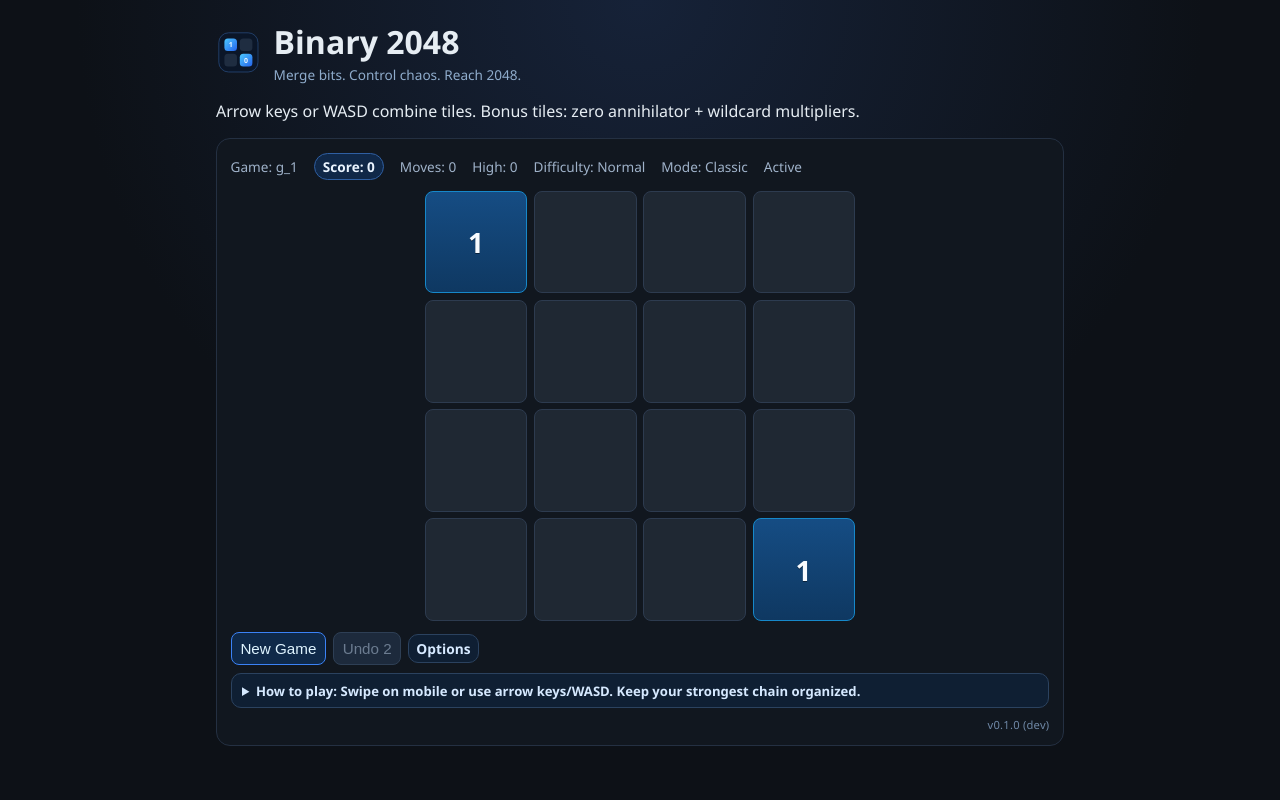
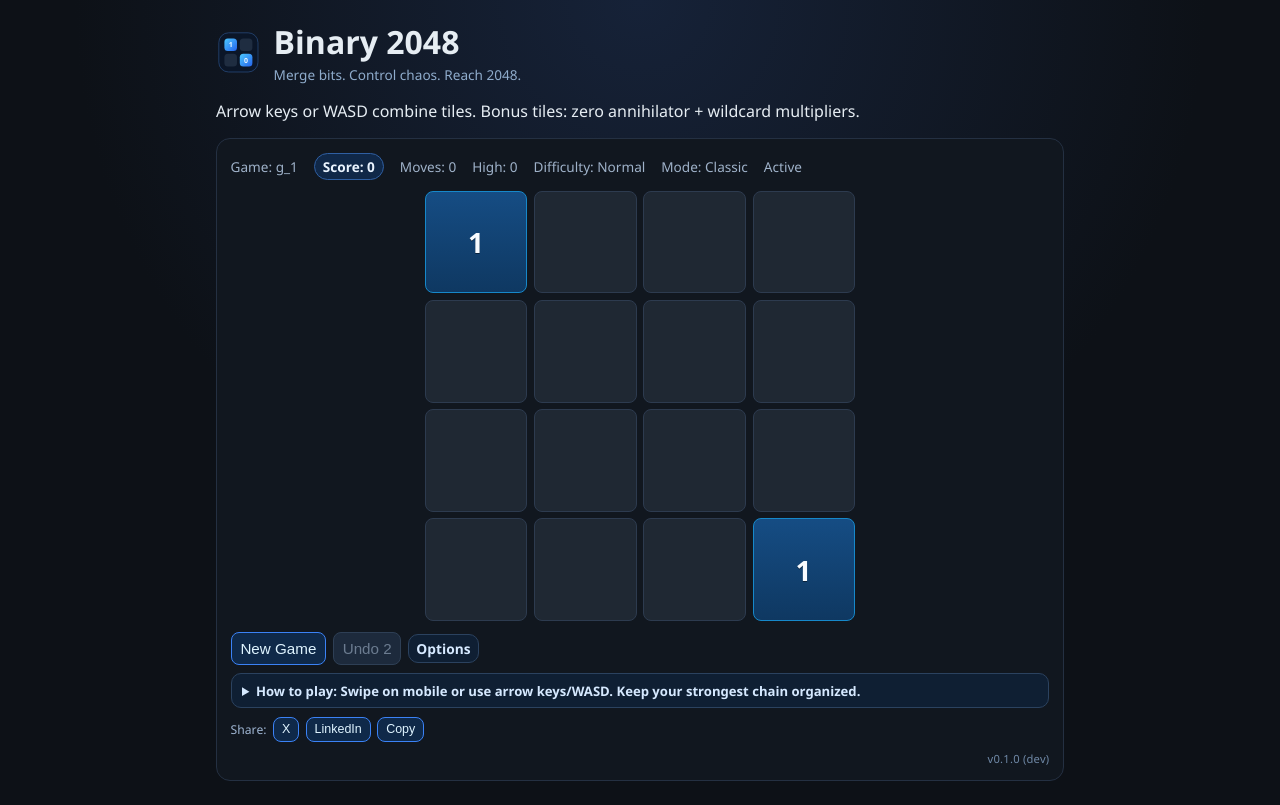
Before and after one commit to alankelsey/Binary-2048, a Next.js app: page / in a window 1280 px wide. Built offline with nearby package versions, Linux system fonts and the light colour scheme.

Commit message:
Add social share actions and share utility tests

```diff
--- a/app/globals.css
+++ b/app/globals.css
@@ -400,6 +400,25 @@ button:disabled {
   letter-spacing: 0.02em;
 }
 
+.share-row {
+  margin-top: 0.55rem;
+  display: flex;
+  align-items: center;
+  gap: 0.4rem;
+  flex-wrap: wrap;
+  font-size: 0.76rem;
+  color: #9fb6d3;
+}
+
+.share-row button {
+  font-size: 0.78rem;
+  padding: 0.3rem 0.5rem;
+}
+
+.share-status {
+  color: #9ee2b3;
+}
+
 .gameover-overlay {
   position: absolute;
   inset: 0.7rem 0.2rem 0.2rem;
--- a/app/page.tsx
+++ b/app/page.tsx
@@ -5,6 +5,7 @@ import { computeCellEffects, type CellEffect, type MoveEvent } from "@/lib/binar
 import { keyToDir, swipeToDir } from "@/lib/binary2048/input";
 import { getUiPolicy } from "@/lib/binary2048/ui-policy";
 import { parseReplayExport, replayStateAtStep, type ReplayData } from "@/lib/binary2048/replay";
+import { buildShareText, buildShareUrls } from "@/lib/binary2048/share";
 
 type Tile = { t: "n"; v: number } | { t: "z" } | { t: "w"; m: number };
 type Cell = Tile | null;
@@ -90,6 +91,7 @@ export default function Home() {
   const [cellEffects, setCellEffects] = useState<Record<string, CellEffect>>({});
   const [undo, setUndo] = useState<UndoMeta>({ limit: 2, used: 0, remaining: 2 });
   const [replay, setReplay] = useState<{ data: ReplayData; step: number; sourceName: string } | null>(null);
+  const [shareMessage, setShareMessage] = useState<string>("");
   const touchStartRef = useRef<{ x: number; y: number } | null>(null);
   const effectTimerRef = useRef<number | null>(null);
   const importInputRef = useRef<HTMLInputElement | null>(null);
@@ -422,6 +424,20 @@ export default function Home() {
   const canUndo = Boolean(!replay && gameId && state && (state.turn ?? 0) > 0 && (undo.remaining ?? 0) > 0 && !busy);
   const replayStepsTotal = replay?.data.steps.length ?? 0;
   const replayStep = replay?.step ?? 0;
+  const shareText = buildShareText(viewState?.score ?? 0, highScore, viewState?.turn ?? 0);
+  const shareUrl = typeof window !== "undefined" ? window.location.origin : "https://binary2048.com";
+  const socialUrls = buildShareUrls(shareText, shareUrl);
+
+  async function copyShare() {
+    try {
+      await navigator.clipboard.writeText(`${shareText} ${shareUrl}`);
+      setShareMessage("Share text copied");
+      window.setTimeout(() => setShareMessage(""), 1800);
+    } catch {
+      setShareMessage("Unable to copy share text");
+      window.setTimeout(() => setShareMessage(""), 1800);
+    }
+  }
 
   return (
     <main>
@@ -654,6 +670,29 @@ export default function Home() {
             <p>Tip: keep your highest value anchored to one side and avoid breaking the chain.</p>
           </div>
         </details>
+        <div className="share-row" aria-label="share actions">
+          <span>Share:</span>
+          <button
+            type="button"
+            onClick={() => {
+              window.open(socialUrls.x, "_blank", "noopener,noreferrer");
+            }}
+          >
+            X
+          </button>
+          <button
+            type="button"
+            onClick={() => {
+              window.open(socialUrls.linkedin, "_blank", "noopener,noreferrer");
+            }}
+          >
+            LinkedIn
+          </button>
+          <button type="button" onClick={() => void copyShare()}>
+            Copy
+          </button>
+          {shareMessage ? <span className="share-status">{shareMessage}</span> : null}
+        </div>
         <p className="build-version" aria-label="app version">
           v{APP_VERSION} ({APP_COMMIT})
         </p>
--- /dev/null
+++ b/lib/binary2048/share.ts
@@ -0,0 +1,12 @@
+export function buildShareText(score: number, highScore: number, moves: number): string {
+  return `I scored ${score} in Binary 2048 (high ${highScore}, moves ${moves}). Can you beat it?`;
+}
+
+export function buildShareUrls(text: string, pageUrl: string): { x: string; linkedin: string } {
+  const encodedText = encodeURIComponent(text);
+  const encodedUrl = encodeURIComponent(pageUrl);
+  return {
+    x: `https://x.com/intent/tweet?text=${encodedText}&url=${encodedUrl}`,
+    linkedin: `https://www.linkedin.com/sharing/share-offsite/?url=${encodedUrl}`
+  };
+}
```
Also changed, not shown: 2 other files (tests, documents, lock files or other folders).
